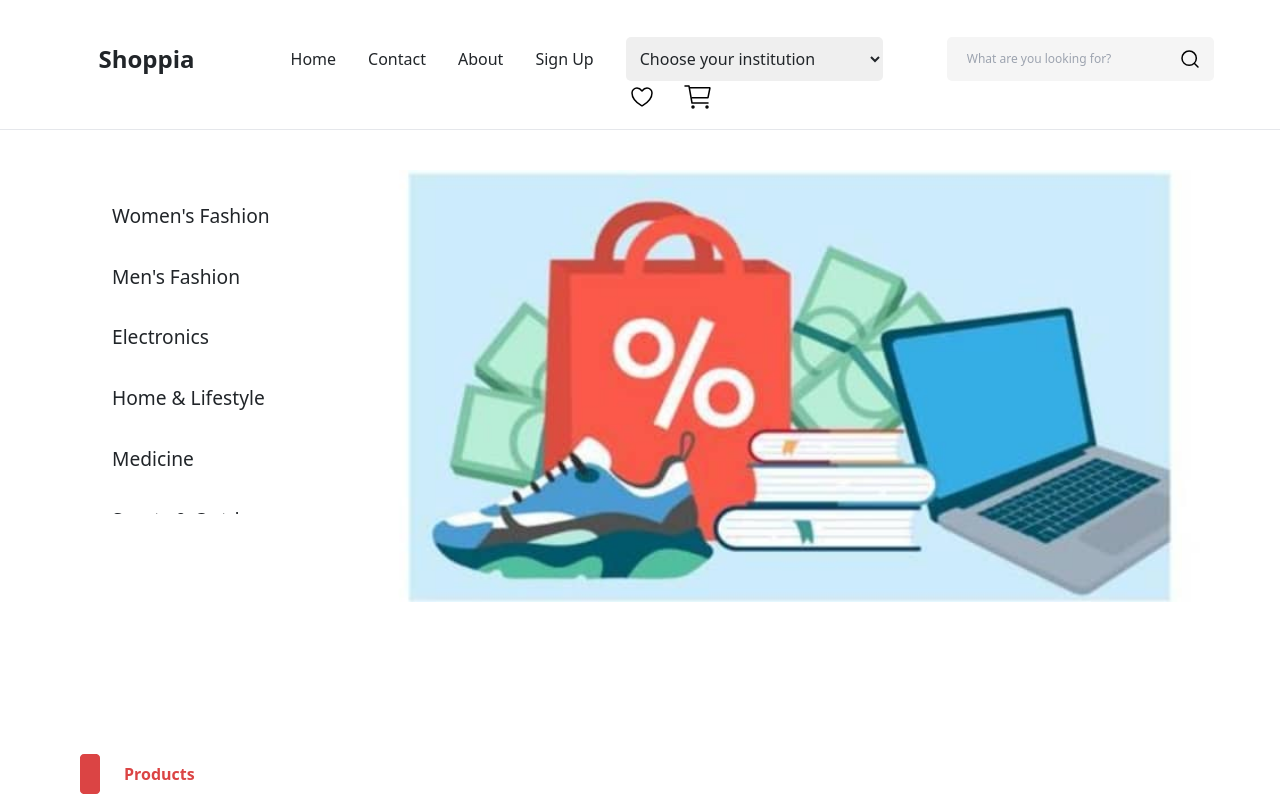
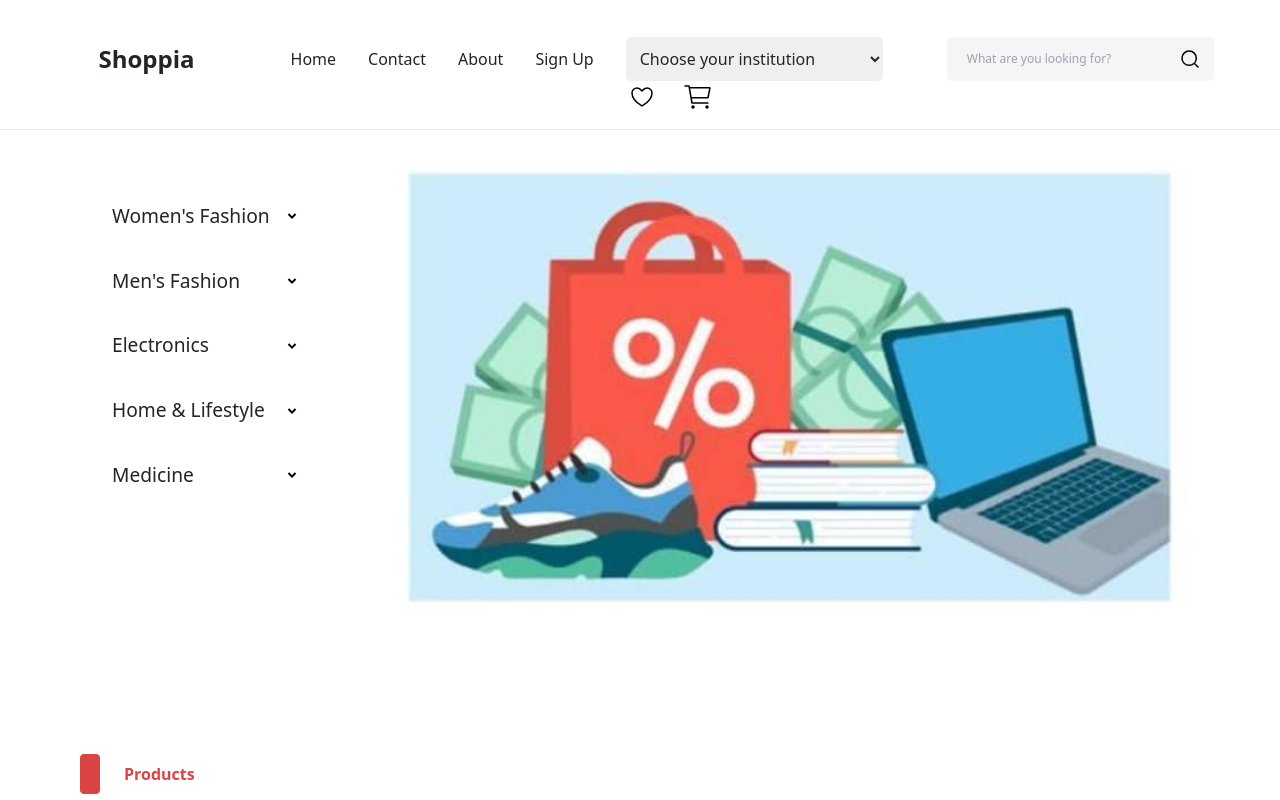
Before and after one commit to DevKaffy/Shoppia-project, a React (Vite) app: page / in a window 1280 px wide. Shown: the top 800 px of the page. Built offline with nearby package versions, Linux system fonts and the light colour scheme.

Commit message:
WIP: update sidebar

```diff
--- a/src/Components/Sidebar/Sidebar.css
+++ b/src/Components/Sidebar/Sidebar.css
@@ -13,6 +13,7 @@
 .sidebar-title{
     font-size: 1.2rem;
     display: flex;
+    align-items: center;
     justify-content: space-between;
 }
 .sidebar-item.open .sidebar-title .toggle-btn{
--- a/src/Components/Sidebar/SidebarItem.jsx
+++ b/src/Components/Sidebar/SidebarItem.jsx
@@ -5,27 +5,19 @@ import { items } from '../../data';
 
 const SidebarItem = ({title, icon}) => {
  const [open, setOpen] = useState(false)
- if(items.childrens){
+
     return (
       <div className={open ? "sidebar-item open": "sidebar-item"}>
         <div className='sidebar-title'>
           <span>{title}</span>
-          <img className='toggle-btn' onClick={() => setOpen(!open)} src={icon} alt="" />
+          <img className='toggle-btn h-6 w-6' onClick={() => setOpen(!open)} src={icon} alt="" />
         </div>
         <div className='sidebar-content'>
           <div>hello</div>
         </div>
       </div>
     );
- }else{
-  return(
-    <a href={items.path || "#"} className="sidebar-item">
-      <div className='sidebar-title'>
-        <span>{title}</span>
-      </div>
-    </a>
-  )
- }
+
 }
 
 export default SidebarItem
--- a/src/data.js
+++ b/src/data.js
@@ -9,27 +9,33 @@ export const items = [
   },
   {
     title: "Electronics",
-    path: "/Electronics"
+    icon: "/arrow-drop-down-line.svg",
+    path: "/Electronics",
   },
   {
     title: "Home & Lifestyle",
-    path: "/Home & Lifestyle"
+    icon: "/arrow-drop-down-line.svg",
+    path: "/Home & Lifestyle",
   },
   {
     title: "Medicine",
-    path: "/Medicine"
+    icon: "/arrow-drop-down-line.svg",
+    path: "/Medicine",
   },
   {
     title: "Sports & Outdoor",
-    path: "/Sports & outdoor"
+    icon: "/arrow-drop-down-line.svg",
+    path: "/Sports & outdoor",
   },
   {
     title: "Groceries & Pets",
-    path: "/Groceries & Pets"
+    icon: "/arrow-drop-down-line.svg",
+    path: "/Groceries & Pets",
   },
   {
     title: "Health & Beauty",
-    path: "/Health & Beauty"
+    icon: "/arrow-drop-down-line.svg",
+    path: "/Health & Beauty",
   },
 ];
 
```
